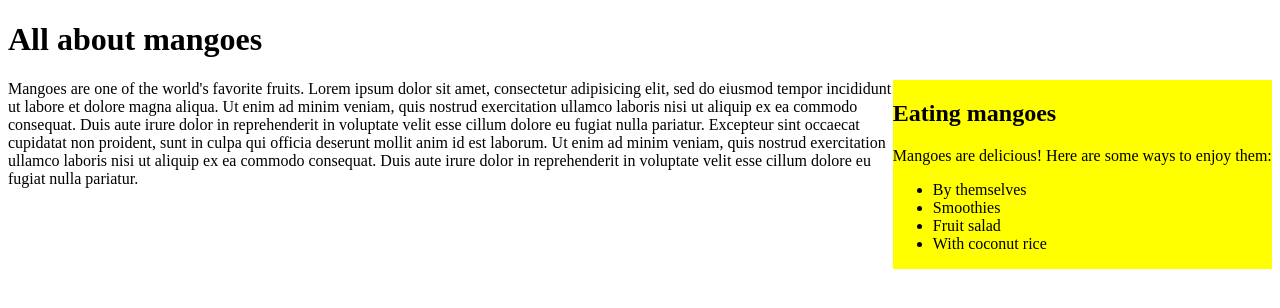
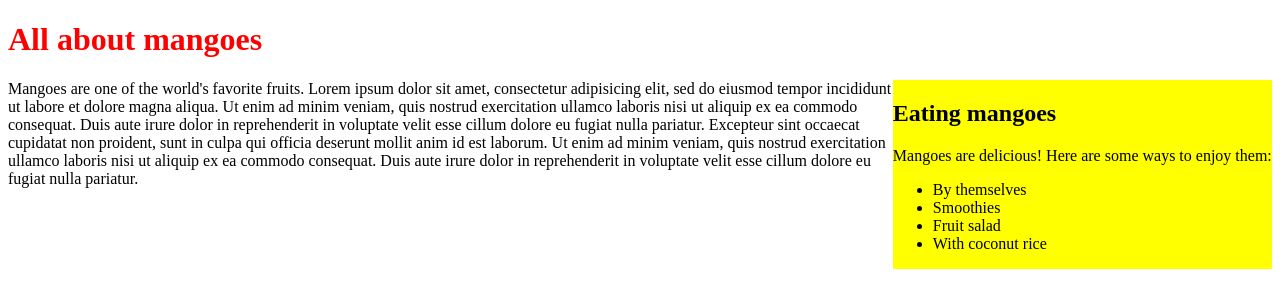
Before and after one commit to programmer7512/float_sidebar, a plain HTML site: page index.html in a window 1280 px wide. Drawn offline with Linux system fonts and the light colour scheme.

Commit message:
h1 in red

```diff
--- a/index.html
+++ b/index.html
@@ -5,7 +5,7 @@
     <title>Mangoes</title>
   </head>
   <body>
-    <h1>All about mangoes</h1>
+    <h1 style="color:red">All about mangoes</h1>
     <div class="sidebar">
       <h2>Eating mangoes</h2>
       <p>Mangoes are delicious! Here are some ways to enjoy them:</p>
```
